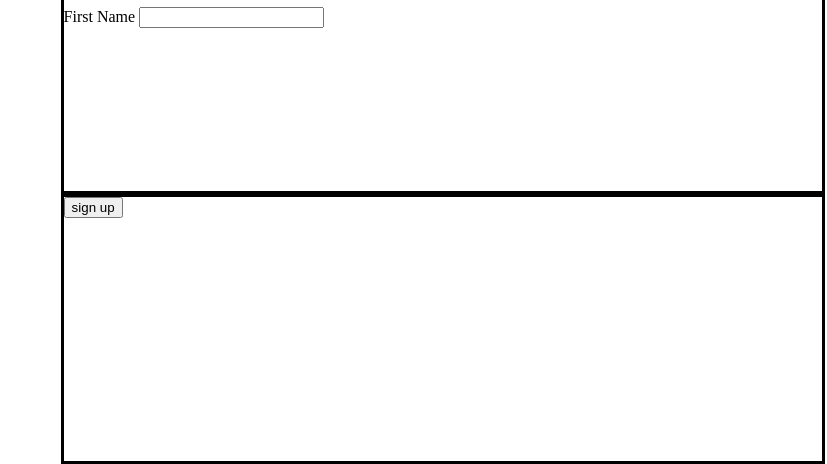
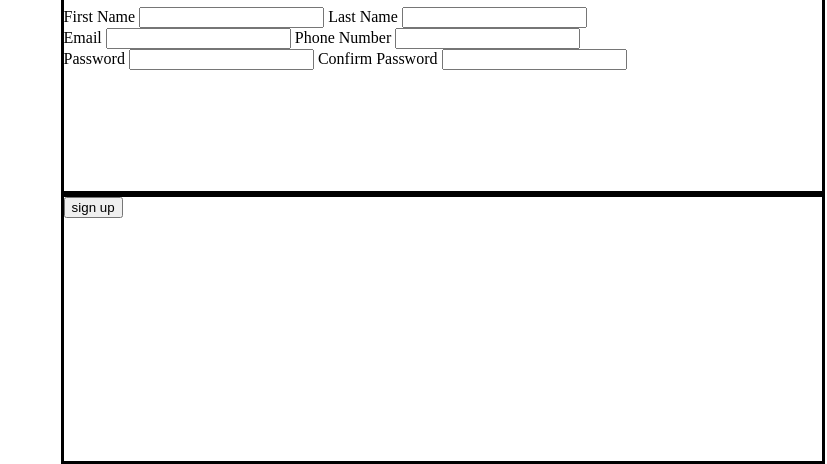
Before and after one commit to JordanJacobson1996/signuppage, a plain HTML site: page index.html in a window 1280 px wide. Shown: the part 354-818 px from the top of the page, without its empty margins (453-1280 px from the left). Drawn offline with Linux system fonts and the light colour scheme.

Commit message:
Completed filling out the structure of the form

```diff
--- a/index.html
+++ b/index.html
@@ -25,7 +25,23 @@
                     <label for="firstName">First Name</label>
                     <input type="text" id = "firstName">
 
+                    <label for="lastName">Last Name</label>
+                    <input type="text" id = "lastName">
+                </form>
+                <form>
+                    <label for="email">Email</label>
+                    <input type="text" id = "email">
 
+                    <label for="phoneNumber">Phone Number</label>
+                    <input type="text" id = "phoneNumber">
+                </form>
+
+                <form>
+                    <label for="password">Password</label>
+                    <input type="password" id = "password">
+
+                    <label for="confirmPassword">Confirm Password</label>
+                    <input type="password" id = "confirmPassword">
                 </form>
             </div>
         </div>
```
